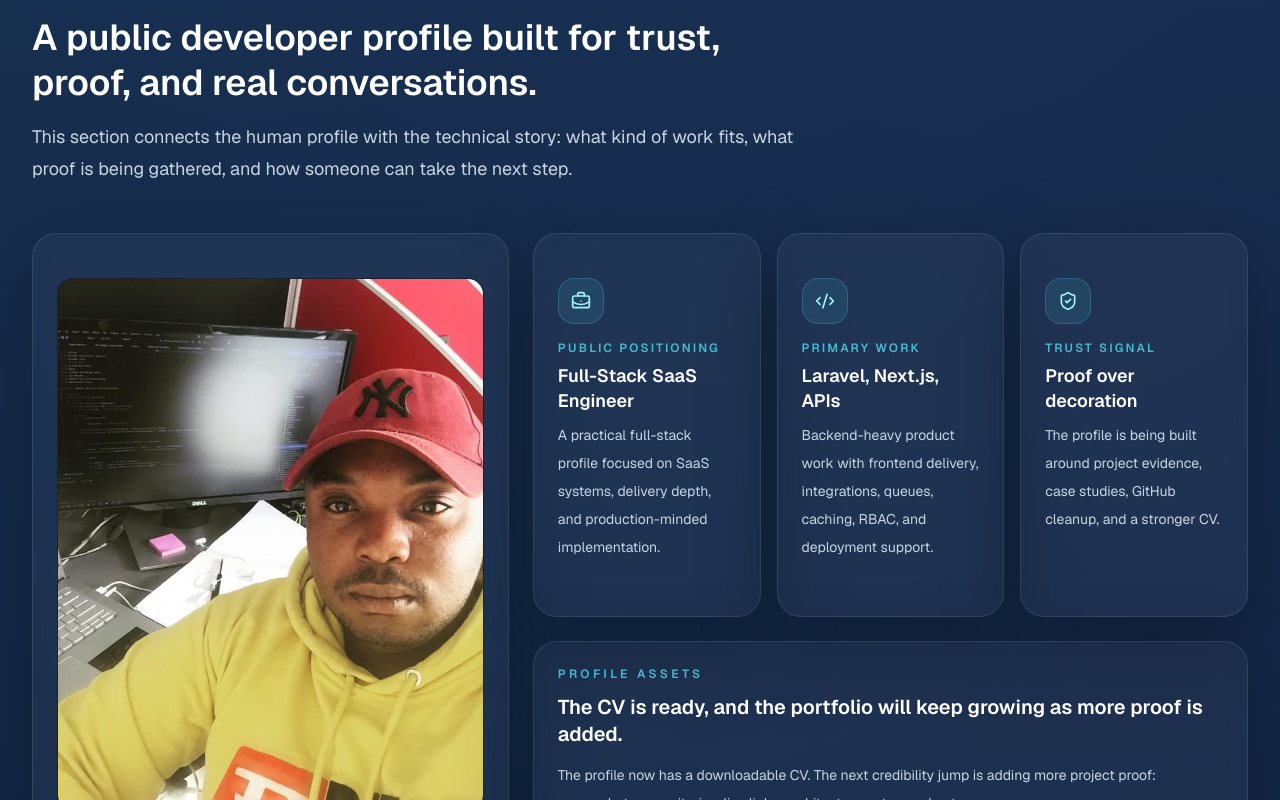
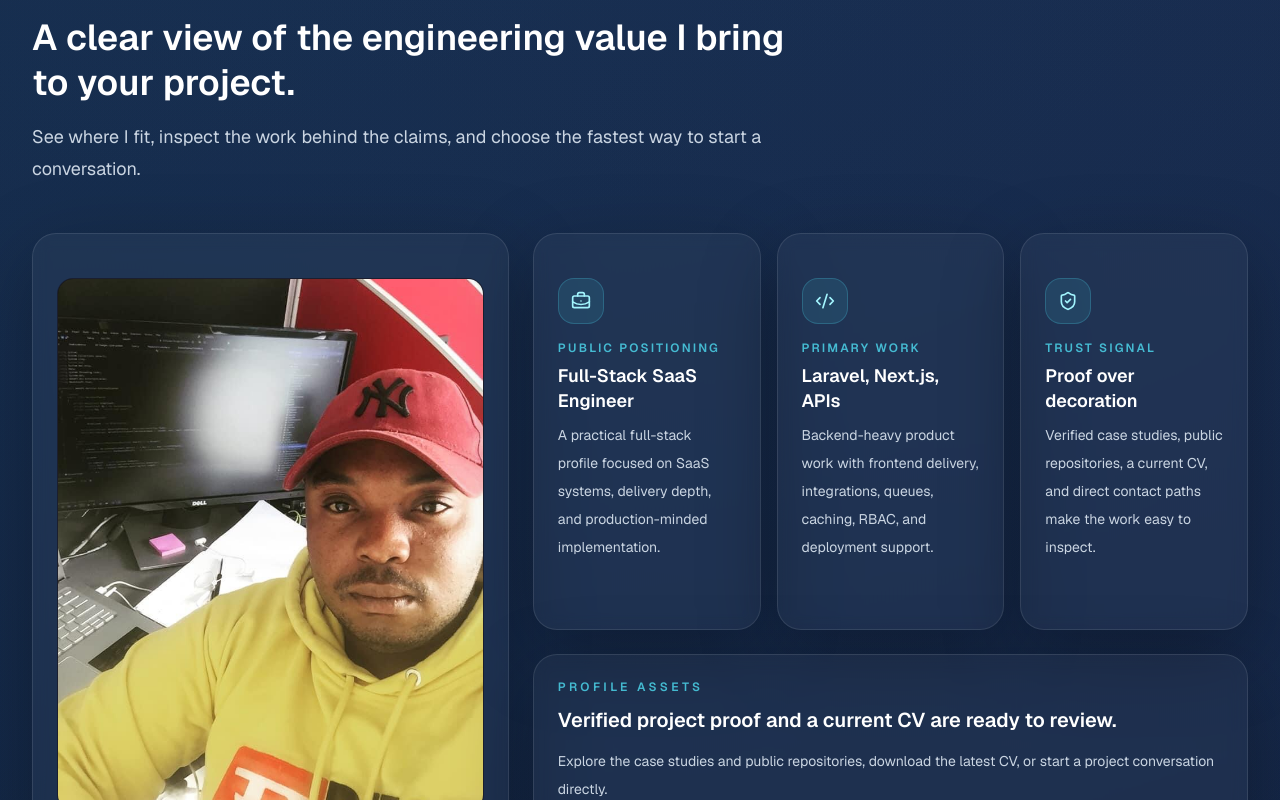
Before and after one commit to silindokuhleL/mapiyeyes-portfolio, a Next.js app: page / in a window 1280 px wide. Shown: the part 1280-2080 px from the top of the page. Built offline with nearby package versions, Linux system fonts and the light colour scheme.

Commit message:
content: align portfolio with verified proof

```diff
--- a/src/components/sections/profile-section.tsx
+++ b/src/components/sections/profile-section.tsx
@@ -26,7 +26,7 @@ const profileProof = [
   {
     label: "Trust Signal",
     value: "Proof over decoration",
-    detail: "The profile is being built around project evidence, case studies, GitHub cleanup, and a stronger CV.",
+    detail: "Verified case studies, public repositories, a current CV, and direct contact paths make the work easy to inspect.",
     icon: ShieldCheck,
   },
 ];
@@ -36,8 +36,8 @@ export function ProfileSection() {
     <SectionShell
       id="profile"
       eyebrow="Profile"
-      title="A public developer profile built for trust, proof, and real conversations."
-      description="This section connects the human profile with the technical story: what kind of work fits, what proof is being gathered, and how someone can take the next step."
+      title="A clear view of the engineering value I bring to your project."
+      description="See where I fit, inspect the work behind the claims, and choose the fastest way to start a conversation."
       contentClassName="grid min-w-0 gap-6 lg:grid-cols-[0.8fr_1.2fr]"
     >
       <Panel className="h-full p-3 sm:p-4">
@@ -86,8 +86,8 @@ export function ProfileSection() {
 
         <Panel
           eyebrow="Profile Assets"
-          title="The CV is ready, and the portfolio will keep growing as more proof is added."
-          description="The profile now has a downloadable CV. The next credibility jump is adding more project proof: screenshots, repositories, live links, architecture notes, and outcomes."
+          title="Verified project proof and a current CV are ready to review."
+          description="Explore the case studies and public repositories, download the latest CV, or start a project conversation directly."
         >
           <div className="grid gap-3 sm:flex sm:flex-wrap">
             <CvDownloadLink source="profile_section" className="w-full sm:w-auto" />
--- a/src/data/portfolio.ts
+++ b/src/data/portfolio.ts
@@ -464,7 +464,7 @@ export const projectHighlights: ContentCard[] = [
     bullets: [
       "Booking payment flow, wallet payments, cash tracking, product sales, and refunds",
       "Spatie Permission, tenant-scoped users, and admin/provider operations",
-      "Strongest candidate for showing commercial product and SaaS architecture depth",
+      "Lead proof of commercial SaaS architecture across customer, staff, owner, and super-admin workflows",
     ],
     metric: "Primary project proof asset for SaaS, payments, RBAC, and multi-tenant operations",
   },
@@ -485,14 +485,14 @@ export const projectHighlights: ContentCard[] = [
     eyebrow: "Risk Management / RBAC",
     title: "Laravel API and Next.js workflow for auth, roles, permissions, and risk systems.",
     description:
-      "A backend/frontend platform candidate that demonstrates SaaS-style authentication, protected workflows, role/permission logic, and frontend API integration.",
+      "A verified Laravel API and Next.js platform with protected risk, control, action-plan, and dashboard workflows for role-aware users.",
     icon: "shield",
     bullets: [
-      "Laravel API backend with Next.js frontend integration",
-      "Auth, roles, permissions, and RBAC workflow direction",
-      "Good proof candidate after README and screenshot polish",
+      "Sanctum authentication with seeded admin and super-admin permission differences",
+      "Service-layer APIs, resources, migrations, seeders, and feature tests",
+      "Browser-verified risk, control, action-plan, and dashboard pages",
     ],
-    metric: "Best proof candidate for SaaS admin, RBAC, and permissions positioning",
+    metric: "Verified technical proof for Laravel APIs, RBAC, protected workflows, and Next.js integration",
   },
 ];
 
@@ -632,10 +632,11 @@ export const featuredProjectCaseStudies: ProjectCaseStudy[] = [
       "Cached search results to reduce repeated expensive search work.",
       "Used debounced frontend search to reduce unnecessary API calls.",
     ],
+    proofLabel: "Verified Proof",
     proofNeeded: [
-      "Upload, document list, search suggestions, and highlighted result screenshots.",
-      "Real search response-time or caching improvement numbers.",
-      "Live demo or short walkthrough video if deployment becomes available.",
+      "Repository README includes upload, document list, search suggestion, and highlighted-result screenshots.",
+      "Local verification log records upload, parsing, search, caching, and responsive frontend checks.",
+      "Public case-study and architecture notes explain the backend responsibilities and search decisions.",
     ],
   },
   {
@@ -751,7 +752,7 @@ export const featuredProjectCaseStudies: ProjectCaseStudy[] = [
     role: [
       "Designed and built the portfolio as a public proof system rather than a static personal page.",
       "Structured content around skills, experience, DevOps capability, project proof, contact paths, and CV delivery.",
-      "Created a mobile-responsive presentation layer that can grow as more project evidence becomes available.",
+      "Created a mobile-responsive presentation layer for verified case studies, public repositories, and direct client contact.",
     ],
     stack: [
       "Next.js",
@@ -771,13 +772,14 @@ export const featuredProjectCaseStudies: ProjectCaseStudy[] = [
     ],
     decisions: [
       "Used a structured content model so CV, LinkedIn, GitHub, and portfolio messaging can stay aligned.",
-      "Kept uncertain project details in visible proof-needed notes instead of overstating evidence.",
+      "Separated verified evidence from optional future polish so public claims remain accurate.",
       "Prioritized mobile responsiveness because recruiters and clients may view the profile from phones.",
     ],
+    proofLabel: "Verified Proof",
     proofNeeded: [
-      "Add the live portfolio URL to LinkedIn and the next generated CV version.",
-      "Connect the lightweight analytics events to a reporting dashboard if visitor reporting becomes important.",
-      "Keep the CV updated as new project metrics, screenshots, and live links are verified.",
+      "Live production URL includes case studies, public repositories, WhatsApp, email, and current CV access.",
+      "Vercel Analytics records production page and contact events.",
+      "Responsive layout, anchor navigation, and CV download behavior are verified in production.",
     ],
   },
 ];
```
